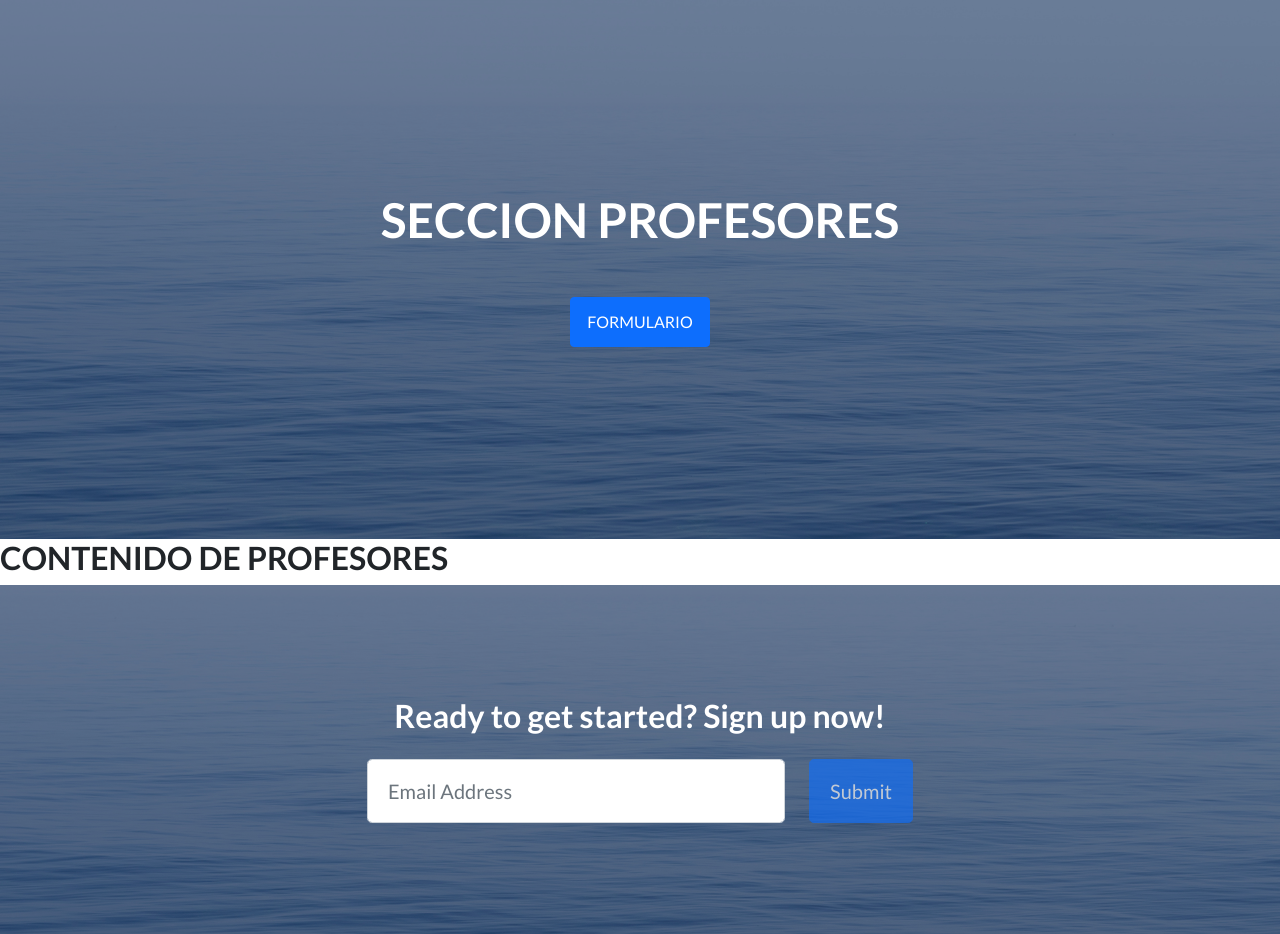
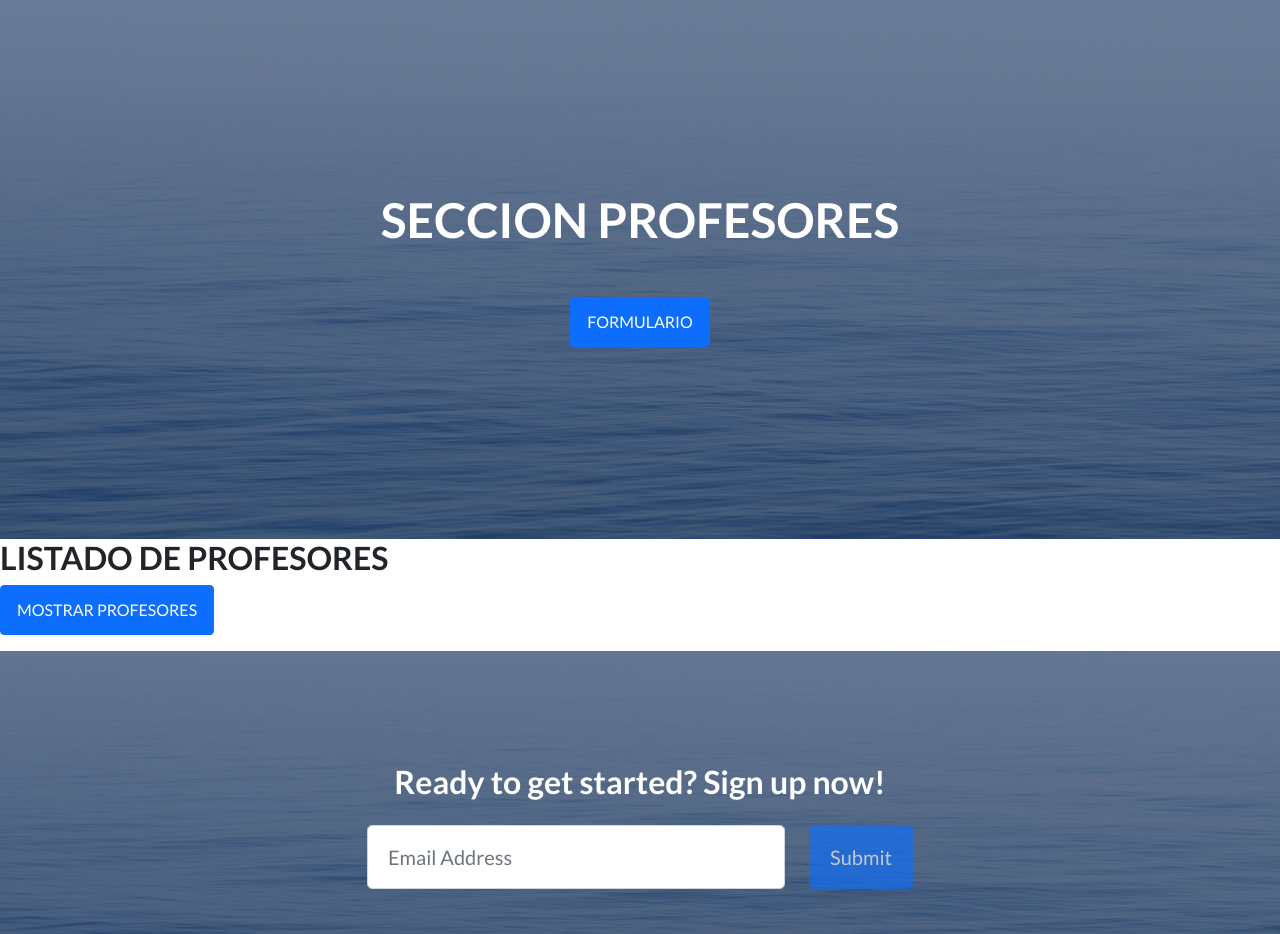
Before and after one commit to LuchoArgentina/proyecto34645, a Django app: page /profesores/ in a window 1280 px wide. Shown: the part 67-1001 px from the top of the page. Run offline with Django 4.2, Linux system fonts and the light colour scheme; some libraries are stand-ins or nearby versions.

Commit message:
Actualizado Clase 22 min 21

```diff
--- a/AppCoder/templates/AppCoder/profesores.html
+++ b/AppCoder/templates/AppCoder/profesores.html
@@ -9,6 +9,20 @@
 {% endblock %}
 
 {% block contenido %}
-<h2>CONTENIDO DE PROFESORES</h2>
+<h2>LISTADO DE PROFESORES</h2>
 
+<a class="btn btn-primary" href="{% url 'leerProfesores' %}">MOSTRAR PROFESORES</a>
+
+<ul>
+
+    {% for profesor in profesores %}
+
+        <li>{{profesor.nombre}},{{profesor.apellido}} - {{profesor.profesion}}</li>
+
+        <a type="button" class="btn btn-outline-primary" href="#">Eliminar {{profesor.nombre}}</a>
+        <a type="button" class="btn btn-outline-primary" href="#">Editar {{profesor.nombre}}</a>
+
+    {% endfor %}
+
+</ul>
 {% endblock %}
--- a/AppCoder/urls.py
+++ b/AppCoder/urls.py
@@ -13,4 +13,6 @@ urlpatterns = [
     path('profeFormulario/', profeFormulario, name="profeFormulario"),
     path('busquedaComision/', busquedaComision, name="busquedaComision"),
     path('buscar/', buscar, name="buscar"),
+    path('leerProfesores/', leerProfesores, name="leerProfesores"),
+
 ]
--- a/AppCoder/views.py
+++ b/AppCoder/views.py
@@ -100,3 +100,8 @@ def buscar(request):
         return render(request, "AppCoder/resultadoBusqueda.html", {"cursos":cursos})
     else:
         return render(request, "AppCoder/busquedaComision.html", {"mensaje": "Ingres una comision para buscar!"})
+
+
+def leerProfesores(request):
+    profesores=Profesor.objects.all()
+    return render(request, "AppCoder/profesores.html", {"profesores": profesores})
```
Also changed, not shown: db.sqlite3.
